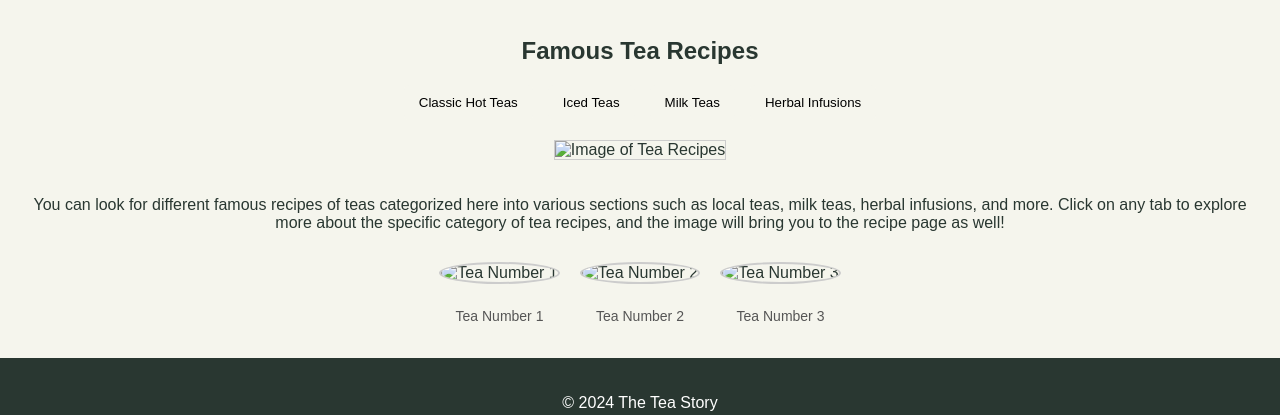
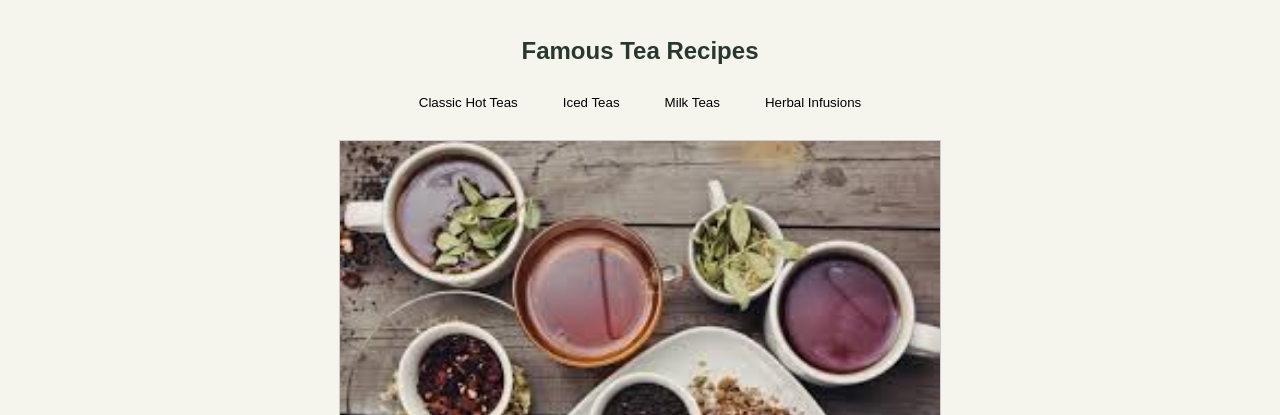
Before and after one commit to harangadsingh/FED2024Assg1_P06_S10267942, a plain HTML site: page famous-recipes.html in a window 1280 px wide. Shown: the part 537-952 px from the top of the page. Drawn offline with Linux system fonts and the light colour scheme.

Commit message:
added pictures to the famous recipes page

```diff
--- a/famous-recipes.html
+++ b/famous-recipes.html
@@ -32,24 +32,24 @@
             <button>Herbal Infusions</button>
         </div>
         <div class = "main-image">
-            <img src = "#" alt = "Image of Tea Recipes">
+            <img src = "Photos/zzz.jpg" alt = "Image of Tea Recipes">
         </div>
         <p class = "description">
             You can look for different famous recipes of teas categorized here into various sections such as local teas, milk teas, herbal infusions, and more.
-            Click on any tab to explore more about the specific category of tea recipes, and the image will bring you to the recipe page as well!
+            Click on any tab to explore more about the specific category of tea recipes.
         </p>
         <div class = "gallery">
             <div class = "gallery-item">
-                <img src = "#" alt = "Tea Number 1">
-                <p>Tea Number 1</p>
+                <img src = "Photos/greenteapicture.jpg" alt = "Image of Green Tea">
+                <p>Green Tea</p>
             </div>
             <div class = "gallery-item">
-                <img src = "#" alt = "Tea Number 2">
-                <p>Tea Number 2</p>
+                <img src = "Photos/jasmineteacoemone.jpg" alt = "Image of Jasmine Tea">
+                <p>Jasmine Tea</p>
             </div>
             <div class = "gallery-item">
-                <img src = "#" alt = "Tea Number 3">
-                <p>Tea Number 3</p>
+                <img src = "Photos/oolongtea_picture.jpg" alt = "Image of Oolong Tea">
+                <p>Oolong Tea</p>
             </div>
         </div>
     </section>
```
Also changed, not shown: Photos/zzz.jpg (added).
